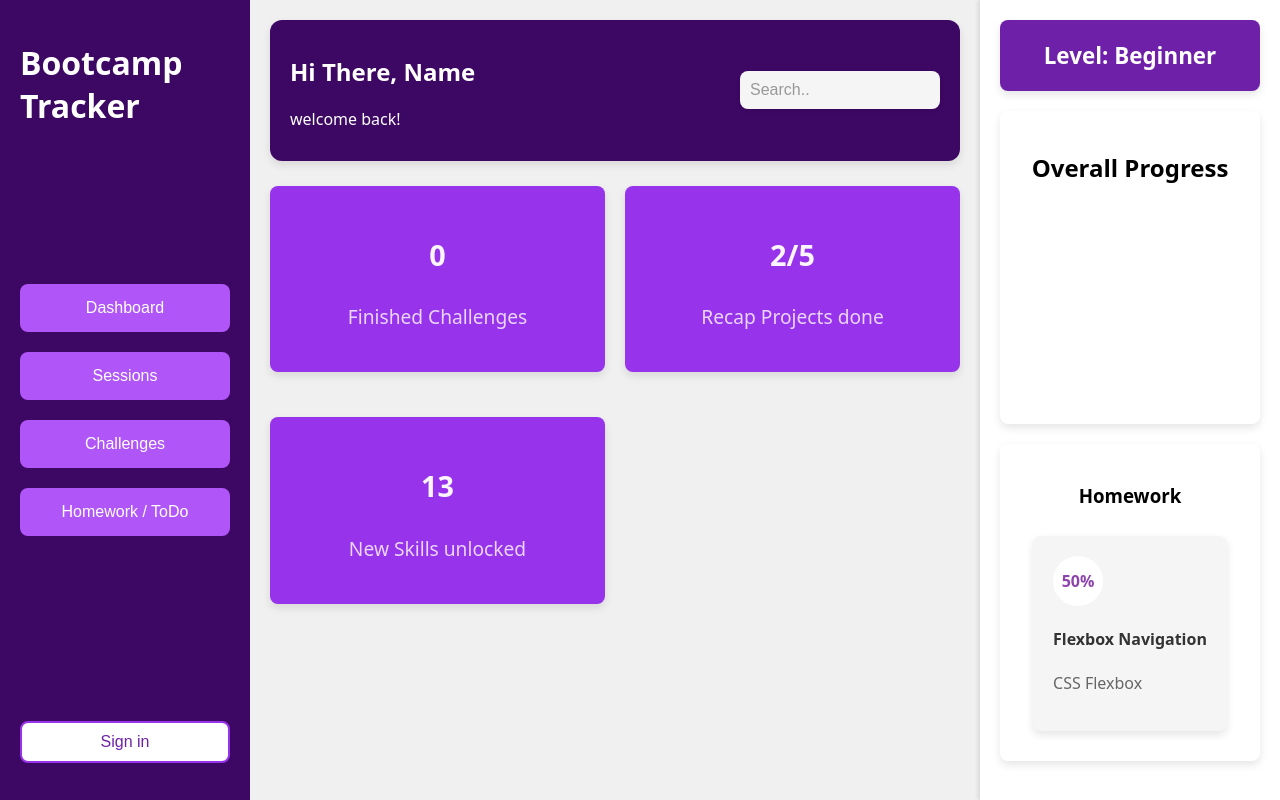
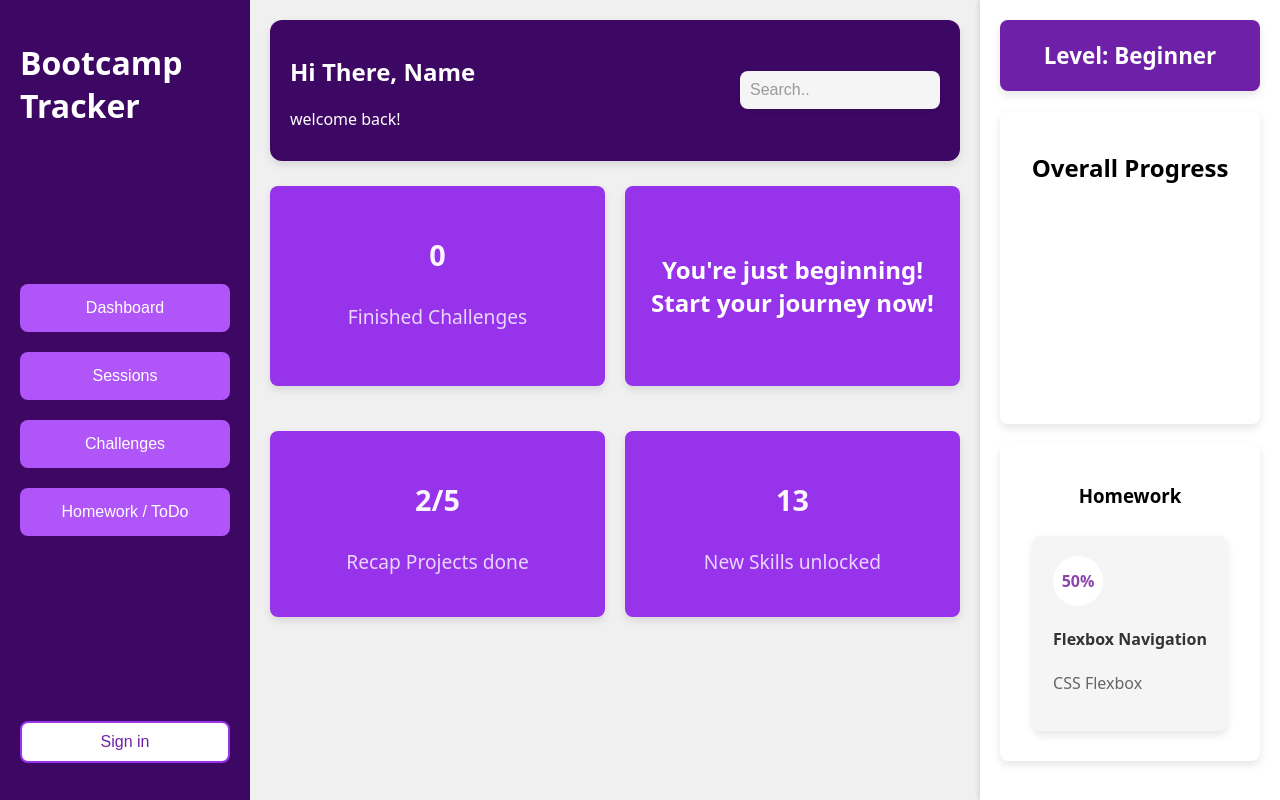
Before and after one commit to KristofferJans/Bootcamp_Progress_Tracker, a Next.js app: page / in a window 1280 px wide. Built offline with nearby package versions, Linux system fonts and the light colour scheme; no server answers; the database is empty; some icons are missing.

Commit message:
implement motivaional quote on dashboard

```diff
--- a/pages/index.js
+++ b/pages/index.js
@@ -85,6 +85,7 @@ export default function Home() {
   if (!data) return <div>Loading...</div>;
 
   const userLevel = levelUp(progressPercentage2);
+  const motivationQuote = motivation(progressPercentage2);
 
   const progressPercentage = 30;
 
@@ -103,6 +104,16 @@ export default function Home() {
           <DashboardCard>
             <h3>{finishedChallenges}</h3>
             <p>Finished Challenges</p>
+          </DashboardCard>
+          <DashboardCard
+            style={{
+              display: "flex",
+              justifyContent: "center",
+              alignItems: "center",
+              height: "200px",
+            }}
+          >
+            <h2>{motivationQuote}</h2>
           </DashboardCard>
           <DashboardCard>
             <h3>2/5</h3>
```
